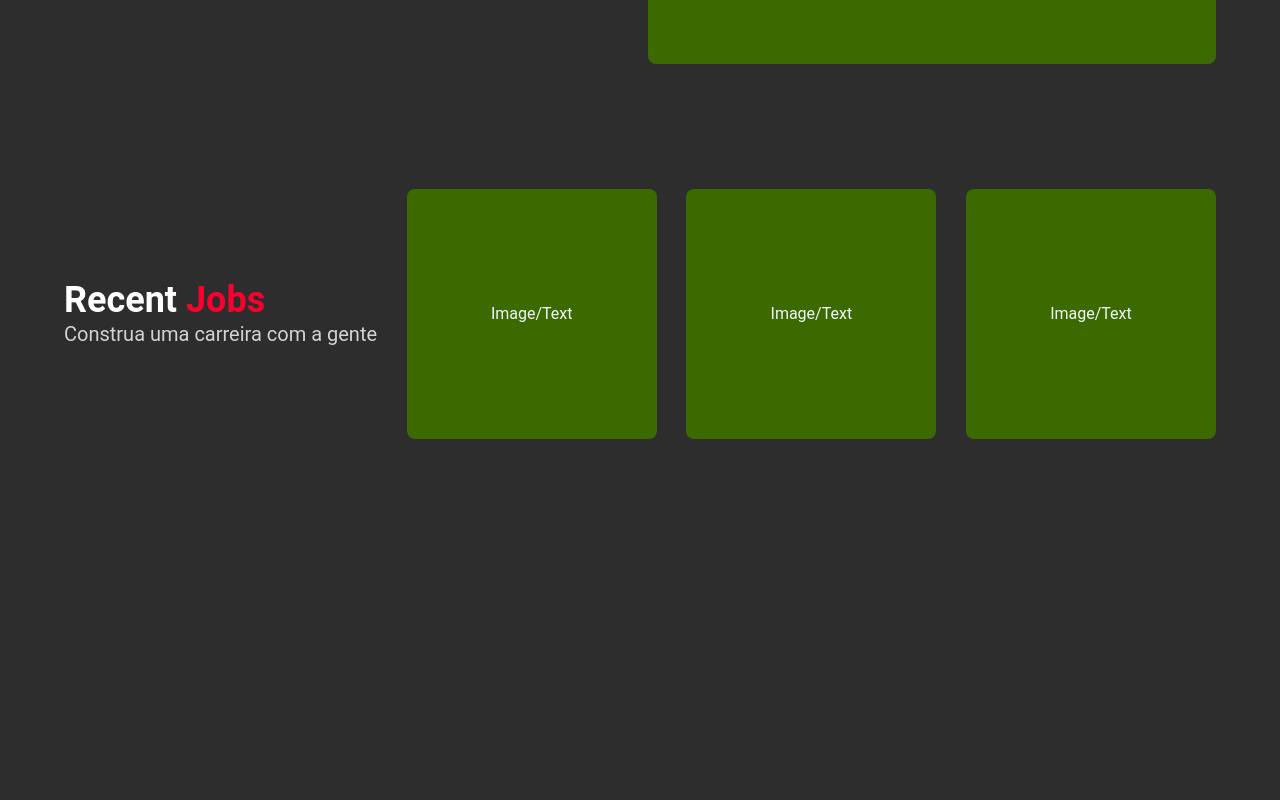
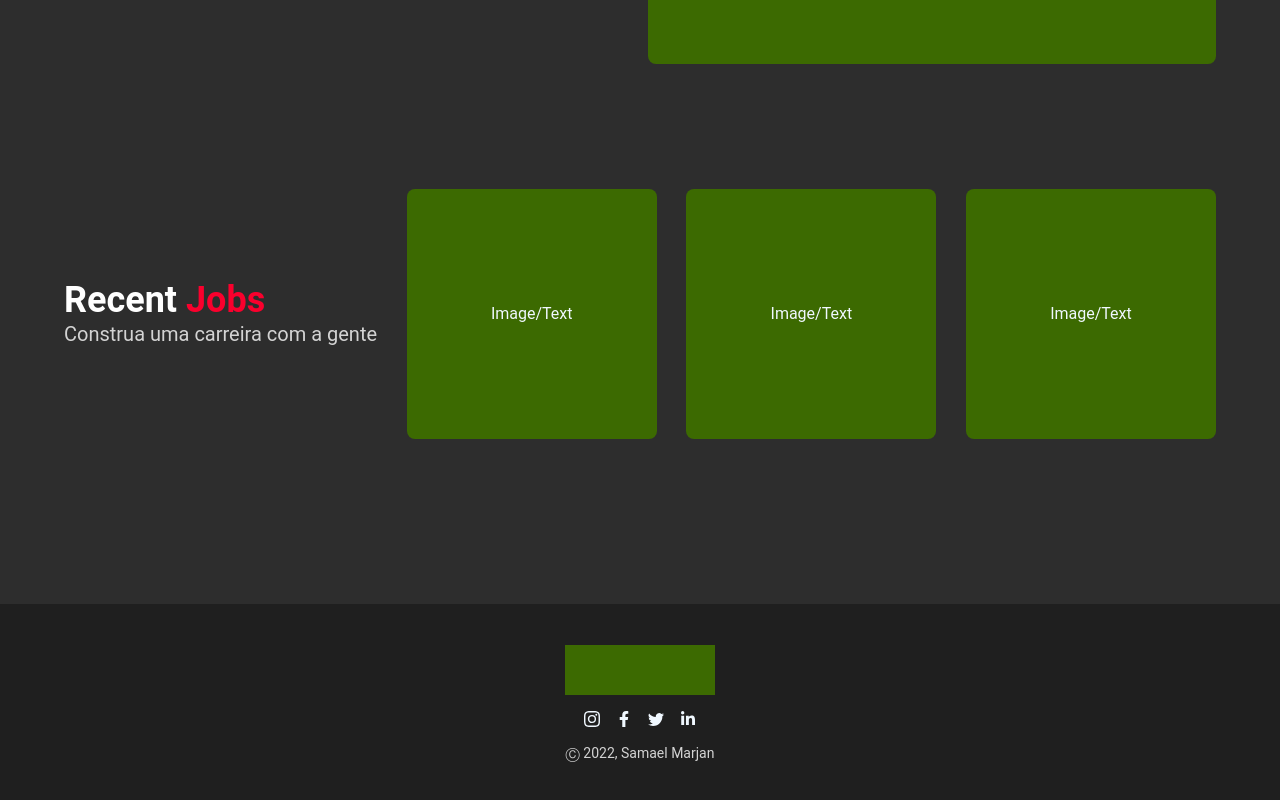
Before and after one commit to SamaelMarjan/dark, a React (Create React App) app: page / in a window 1280 px wide. Shown: the part 3214-4014 px from the top of the page. Before the commit the page ends 3778 px from the top, so only its background shows below. Built offline with nearby package versions, Linux system fonts and the light colour scheme; the HTML template or start-up script is replaced by a standard one.

Commit message:
footer-sept-27-20-26

```diff
--- a/package.json
+++ b/package.json
@@ -8,6 +8,7 @@
     "@testing-library/user-event": "^13.5.0",
     "react": "^18.2.0",
     "react-dom": "^18.2.0",
+    "react-icons": "^4.4.0",
     "react-scripts": "5.0.1",
     "web-vitals": "^2.1.4"
   },
--- a/src/App.js
+++ b/src/App.js
@@ -1,4 +1,5 @@
 import React from "react";
+import Footer from "./components/Footer";
 
 import Navbar from "./components/Navbar";
 import About from "./pages/About";
@@ -12,6 +13,7 @@ function App() {
     <Home />
     <About />
     <Contact />
+    <Footer />
     </>
   );
 }
--- /dev/null
+++ b/src/components/Footer.jsx
@@ -0,0 +1,25 @@
+import React from 'react';
+
+import {BsInstagram, BsTwitter} from 'react-icons/bs';
+import {FaFacebookF, FaLinkedinIn} from 'react-icons/fa';
+
+const Footer = () => {
+  return (
+    <div className='bg-[#1f1f1f] w-[100%] h-[200px] flex items-center justify-center mt-10'>
+        <div className='w-[50%] h-[100%] flex flex-col items-center justify-center gap-4'>
+            <div className='bg-[#3c6a01] w-[150px] h-[50px]'></div>
+            <div className='flex gap-4'>
+                <BsInstagram />
+                <FaFacebookF />
+                <BsTwitter />
+                <FaLinkedinIn />
+            </div>
+            <div>
+                <p className='text-sm font-normal text-[#D3D3D3]'>Ⓒ 2022, Samael Marjan</p>
+            </div>
+        </div>
+    </div>
+  );
+}
+
+export default Footer;
```
Also changed, not shown: 1 other file (tests, documents, lock files or other folders).
